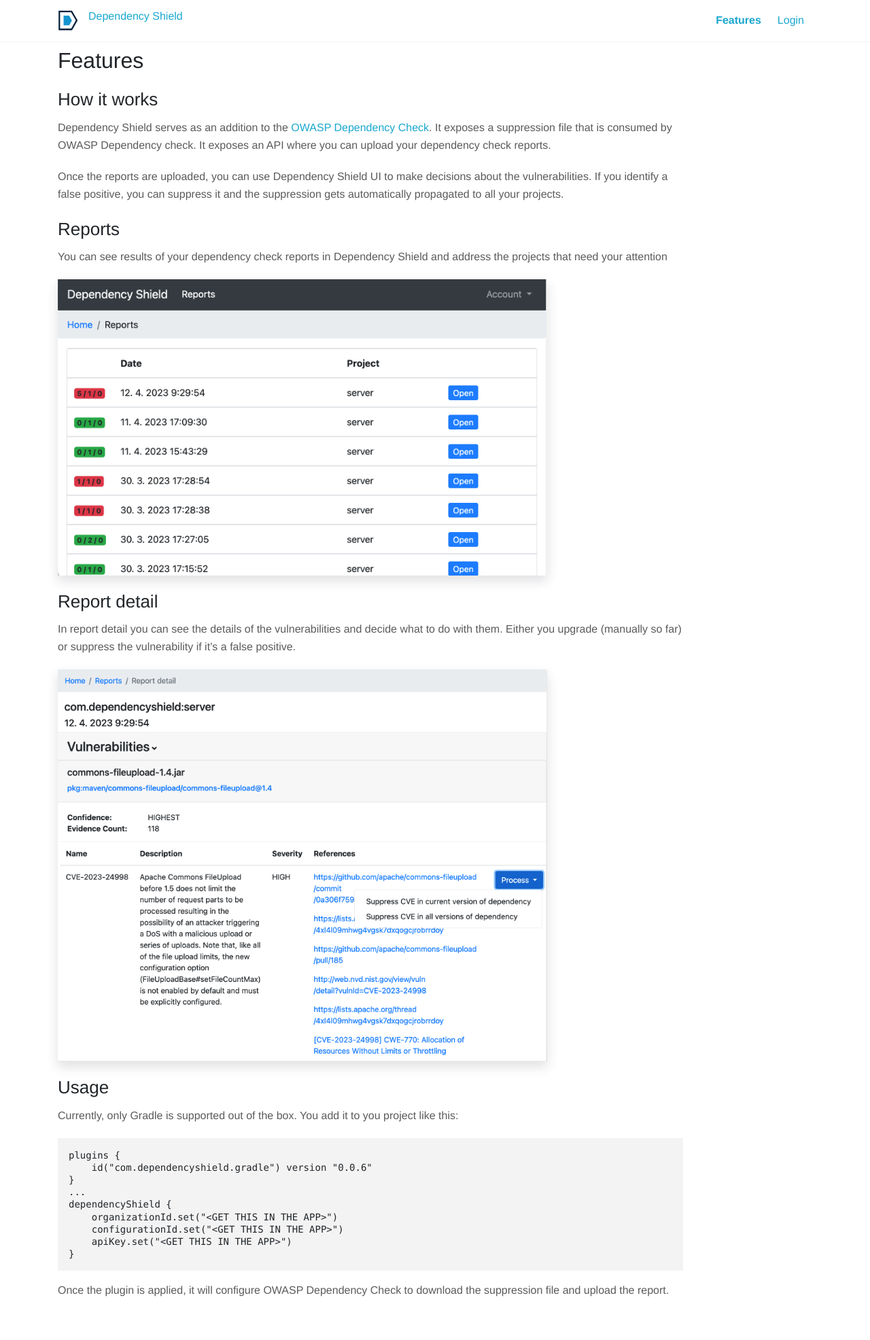
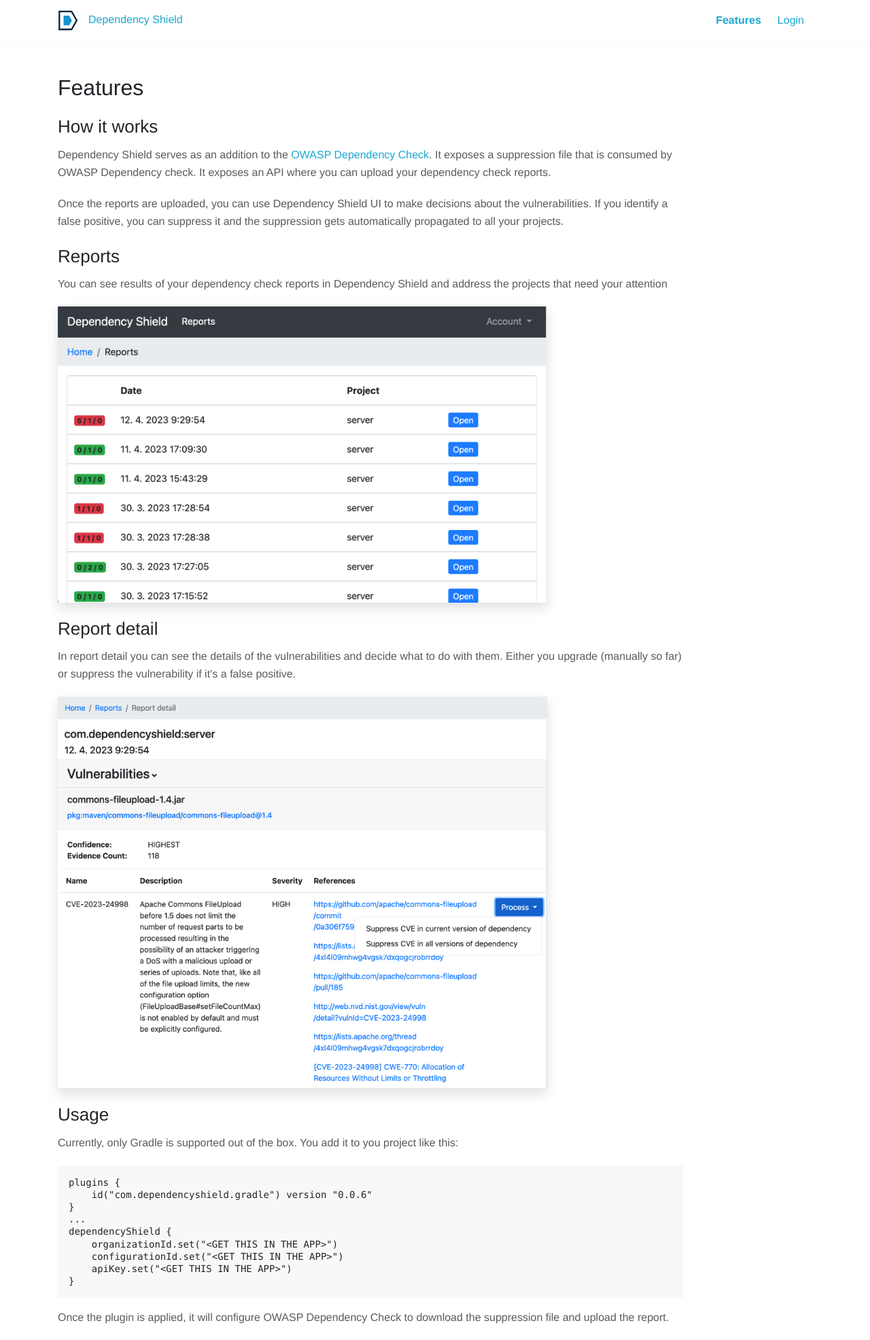
Before and after one commit to dependencyshield/dependencyshield.github.io, a Jekyll site: the page built from features.md, in a window 1280 px wide. Shown: the whole page at 68% size. Built offline with Jekyll 4.4.1, drawn with Linux system fonts in a browser that asks for light colours; before the commit the page ends 1932 px from its top, so only the background shows below that.

Commit message:
Fix header

```diff
--- a/_includes/header.html
+++ b/_includes/header.html
@@ -2,13 +2,10 @@
   <div class="container">
     <div class="row">
       <div class="logo float-left">
-        <a href="{{ site.baseurl }}"><img width="{{ site.logo.desktop_width }}" height="{{ site.logo.desktop_height }}" alt="{{ site.title }}" src="{{ site.logo.desktop | relative_url }}" /></a>
+        <a href="{{ site.baseurl }}"><img width="{{ site.logo.desktop_width }}" height="{{ site.logo.desktop_height }}" alt="{{ site.title }}" src="{{ site.logo.desktop | relative_url }}" />Dependency Shield</a>
       </div>
       <div class="logo-mobile float-left">
         <a href="{{ site.baseurl }}"><img width="{{ site.logo.mobile_width }}" height="{{ site.logo.mobile_height }}" alt="{{ site.title }}" src="{{ site.logo.mobile | relative_url }}" /></a>
-      </div>
-      <div class="float-left">
-      Dependency Shield
       </div>
     </div>
     {% include main-menu.html %}
--- a/_layouts/article.html
+++ b/_layouts/article.html
@@ -3,7 +3,7 @@ layout: default
 bodyClass: "page-article"
 ---
 
-<div class="container pt-2">
+<div class="container pt-5">
   <div class="row justify-content-start">
     <div class="col-12 col-md-10 col-lg-10 order-2 order-md-1">
       {{ content }}
--- a/assets/css/style.scss
+++ b/assets/css/style.scss
@@ -7,7 +7,7 @@ $primary-dark: #146C94;
 $secondary: #19A7CE;
 $black: #2f2f41;
 $white: #ffffff;
-$white-offset: #f3f3f3;
+$white-offset: #f8f8f8;
 $steel: #5c5a5a;
 
 // Links
```
